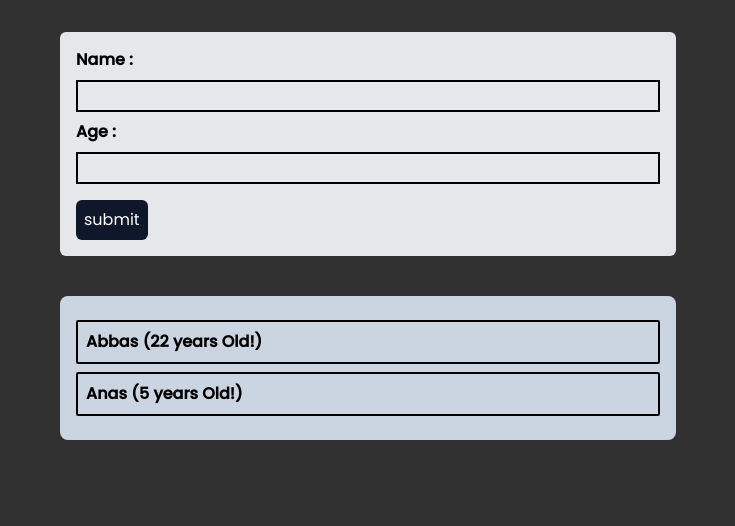
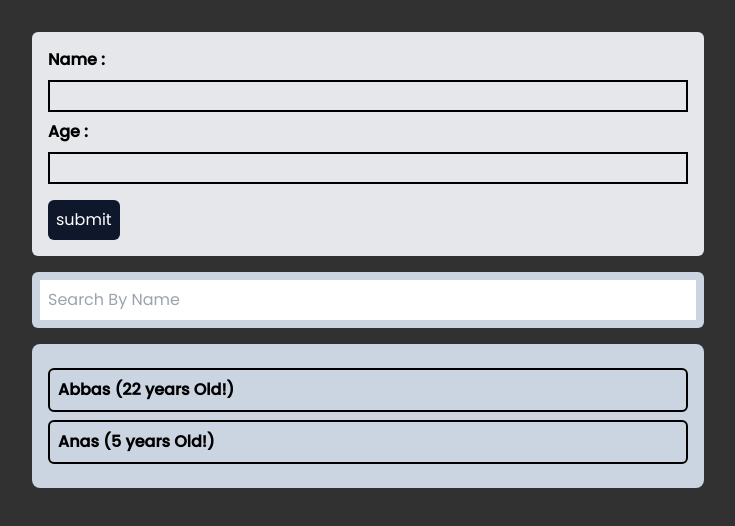
Before and after one commit to Abbas4tech/name-agg-app-react, a React (Create React App) app: page / in a window 1280 px wide. Shown: the top 526 px of the page, without its empty margins (272-1007 px from the left). Built offline with nearby package versions, Linux system fonts and the light colour scheme.

Commit message:
added search feature

```diff
--- a/src/App.js
+++ b/src/App.js
@@ -1,6 +1,6 @@
 import { useState } from "react";
 import Form from "./components/Form/Form";
-import UserList from "./components/Users/UserList";
+import Users from "./components/Search Bar/Users";
 
 const usersData = [
   {
@@ -28,10 +28,8 @@ function App() {
 
   return (
     <>
-      <section className="flex flex-col items-center justify-between w-11/12 max-w-2xl mx-auto">
-        <Form getFormData={FormDataHandler} />
-        <UserList users={data} deleteHandler={deleteHandler} />
-      </section>
+      <Form getFormData={FormDataHandler} />
+      <Users userData={data} deleteHandler={deleteHandler} />
     </>
   );
 }
--- a/src/components/Form/Form.js
+++ b/src/components/Form/Form.js
@@ -1,22 +1,22 @@
-import React, { useRef, useState } from "react";
+import React, { useState } from "react";
 import Button from "../UI/Button";
 import Modal from "../UI/Modal";
 
 const Form = (props) => {
-  // const [name, setName] = useState("");
-  // const [age, setAge] = useState("");
+  const [name, setName] = useState("");
+  const [age, setAge] = useState("");
 
   const [error, setError] = useState("");
 
-  const enteredName = useRef();
-  const enteredAge = useRef();
-  console.log(enteredName);
-  console.log(enteredAge);
+  // const enteredName = useRef();
+  // const enteredAge = useRef();
+  // console.log(enteredName);
+  // console.log(enteredAge);
 
   const formHandler = (event) => {
-    const name = enteredName.current.value;
-    const age = enteredAge.current.value;
-    console.log(name, age);
+    // const name = enteredName.current.value;
+    // const age = enteredAge.current.value;
+    // console.log(name, age);
     event.preventDefault();
     const dataFromForm = {
       name,
@@ -35,7 +35,8 @@ const Form = (props) => {
         title: "Oops!",
         message: "Name of user must contain alphabatical characters.",
       });
-      enteredName.current.value = "";
+      // enteredName.current.value = "";
+      setName("");
       return;
     }
     if (age < 1) {
@@ -43,15 +44,16 @@ const Form = (props) => {
         title: "An error occcured!",
         message: "Please provide valid age.",
       });
-      enteredAge.current.value = "";
+      // enteredAge.current.value = "";
+      setAge("");
       return;
     }
     console.log(dataFromForm);
     props.getFormData(dataFromForm);
-    // setAge("");
-    // setName("");
-    enteredName.current.value = "";
-    enteredAge.current.value = "";
+    setAge("");
+    setName("");
+    // enteredName.current.value = "";
+    // enteredAge.current.value = "";
   };
 
   const errorHandler = () => {
@@ -69,22 +71,22 @@ const Form = (props) => {
       )}
       <form
         onSubmit={formHandler}
-        className="w-11/12 max-w-2xl p-4 mx-auto my-8 bg-gray-200 rounded-md"
+        className="max-w-2xl p-4 mx-auto mb-4 mt-8 bg-gray-200 rounded-md w-[90%]"
       >
         <label className="block mb-2 font-bold bg-inherit">Name :</label>
         <input
           type="text"
-          // value={name} //========== Two Way Binding
-          // onChange={(event) => setName(event.target.value)}
-          ref={enteredName}
+          value={name} //========== Two Way Binding
+          onChange={(event) => setName(event.target.value)}
+          // ref={enteredName}
           className="block w-full p-0.5 mb-2 border-2 border-black bg-inherit"
         />
         <label className="block mb-2 font-bold bg-inherit">Age :</label>
         <input
           type="number"
-          // value={age}
-          // onChange={(event) => setAge(event.target.value)}
-          ref={enteredAge}
+          value={age}
+          onChange={(event) => setAge(event.target.value)}
+          // ref={enteredAge}
           className="block w-full p-0.5 mb-2 border-2 border-black bg-inherit"
         />
         {/* <button type="submit">Submit</button> */}
--- /dev/null
+++ b/src/components/Search Bar/Users.js
@@ -0,0 +1,34 @@
+import React, { useState } from "react";
+import UserList from "../Users/UserList";
+
+const Users = ({ userData, deleteHandler }) => {
+  console.log(userData);
+  const [searchKeyword, setSearchKeyword] = useState("");
+  const [searchedData, setSearchedData] = useState(userData);
+
+  const searchInputHandler = (event) => {
+    setSearchKeyword(event.target.value);
+    setSearchedData(
+      userData.filter((user) => user.name.includes(searchKeyword.trim()))
+    );
+  };
+
+  return (
+    <React.Fragment>
+      <section className="p-2 mb-4 rounded-md w-[90%] mx-auto bg-slate-300 max-w-2xl">
+        <input
+          type="search"
+          className="w-full p-2 mr-0 bg-white"
+          onChange={searchInputHandler}
+          placeholder="Search By Name"
+        />
+      </section>
+      <UserList
+        users={searchKeyword ? searchedData : userData}
+        deleteHandler={!searchKeyword ? deleteHandler : ""}
+      />
+    </React.Fragment>
+  );
+};
+
+export default Users;
--- a/src/components/UI/Modal.js
+++ b/src/components/UI/Modal.js
@@ -6,7 +6,7 @@ const Modal = ({ title, message, errorHandler }) => {
   return (
     <>
       <Backdrop onHit={errorHandler} />
-      <section className="fixed z-20 w-11/12 max-w-lg mx-auto my-2 bg-white top-60 rounded-xl">
+      <section className="fixed z-20 max-w-lg mx-auto bg-white w-[90%] top-60 rounded-xl left-1/2 -translate-x-1/2">
         <header className="w-full p-4 h-15 bg-slate-800">
           <h1 className="text-white text-bold bg-inherit">{title}</h1>
         </header>
--- a/src/components/Users/UserList.js
+++ b/src/components/Users/UserList.js
@@ -12,7 +12,7 @@ const UserList = (props) => {
   };
 
   return (
-    <ul className="w-11/12 h-full max-w-2xl p-4 mx-auto my-2 rounded-lg bg-slate-300">
+    <ul className="w-[90%] h-full max-w-2xl p-4 mx-auto my-2 rounded-lg bg-slate-300">
       {props.users.length === 0 ? ( //============= Conditional Statement
         <NoData />
       ) : (
--- a/src/components/Users/UserListItem.js
+++ b/src/components/Users/UserListItem.js
@@ -5,7 +5,7 @@ const UserListItem = ({ id, name, age, listItemDeleteHandler }) => {
   return (
     <li
       onClick={() => listItemDeleteHandler(id)}
-      className="p-2 mx-0 my-2 border-2 border-black rounded-sm cursor-pointer bg-inherit bg-gray-50"
+      className="p-2 mx-0 my-2 border-2 border-black rounded-md cursor-pointer bg-inherit bg-gray-50"
     >
       <p className="font-bold bg-inherit">
         {name} ({age} years Old!)
```
